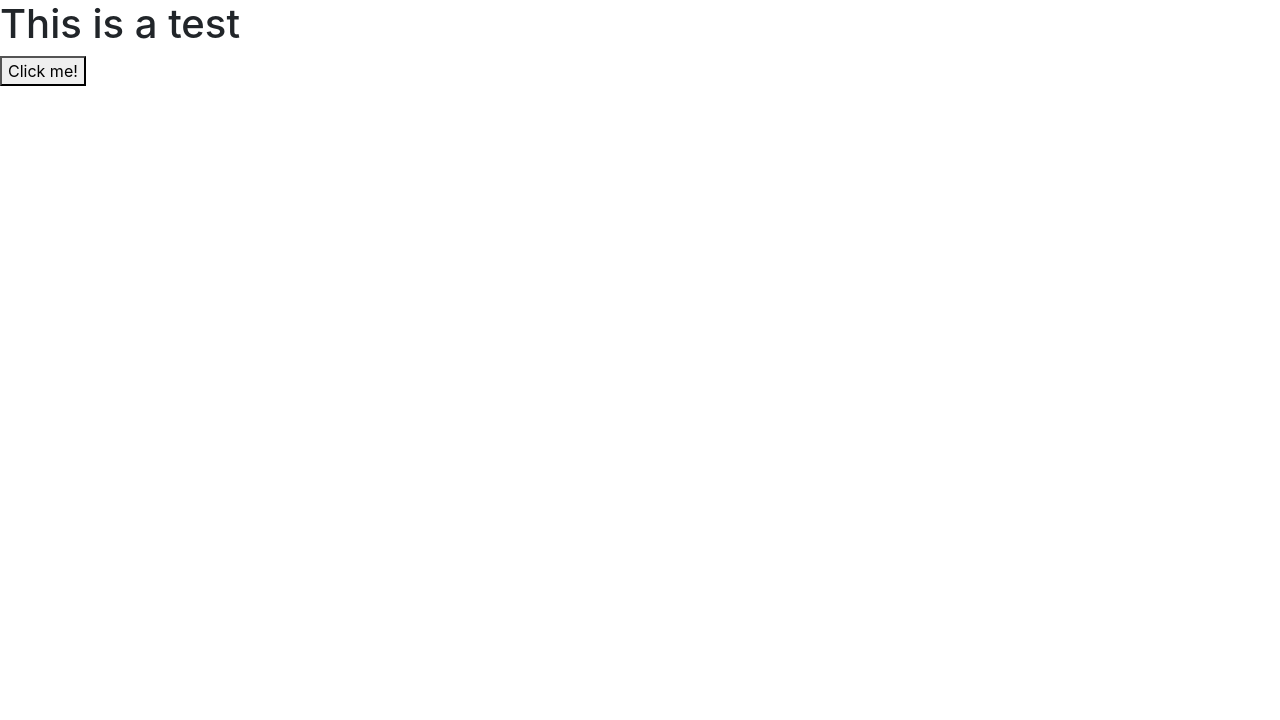
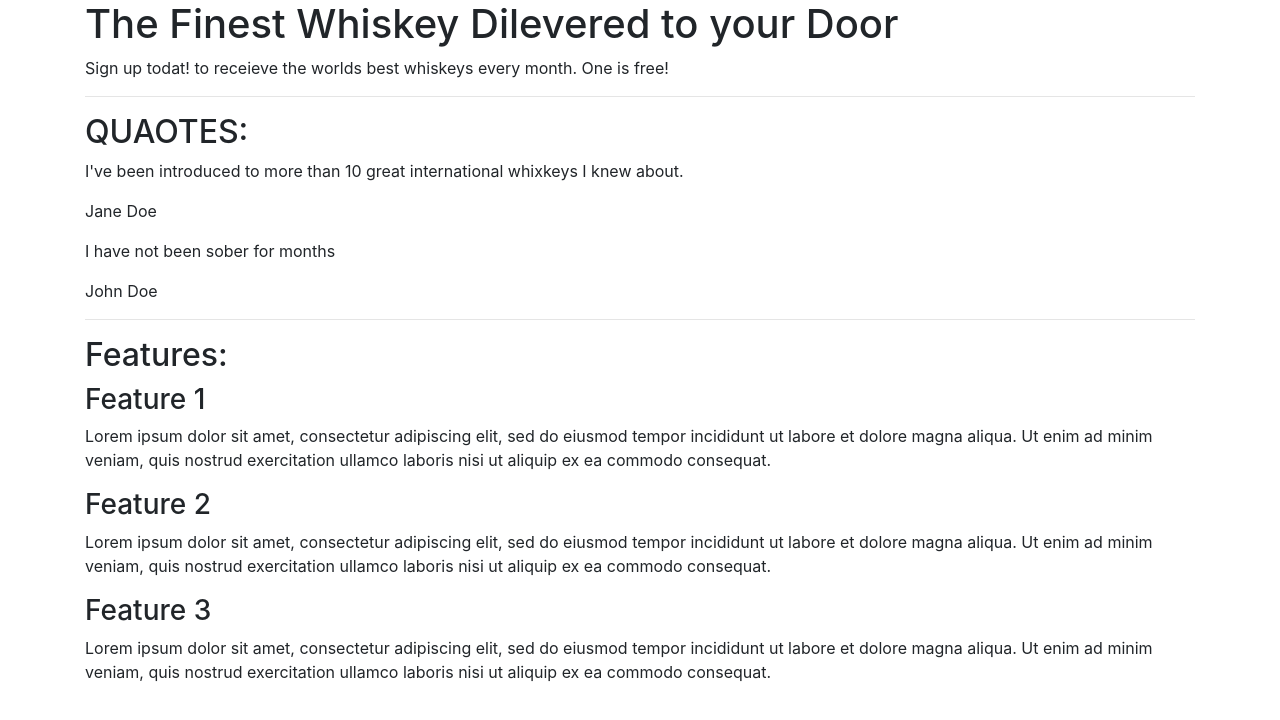
Before and after one commit to Pegrume88/Bootstrap, a plain HTML site: page index.html in a window 1280 px wide. Drawn offline with nearby package versions, Linux system fonts and the light colour scheme.

Commit message:
layout added

```diff
--- a/index.html
+++ b/index.html
@@ -4,12 +4,55 @@
     <meta charset="UTF-8">
     <meta http-equiv="X-UA-Compatible" content="IE=edge">
     <meta name="viewport" content="width=device-width, initial-scale=1.0">
-    <title>Document</title>
+    <title>Whiskey drop | taste a new whicskey every month</title>
     <link rel="stylesheet" href="https://cdn.jsdelivr.net/npm/bootstrap@4.6.2/dist/css/bootstrap.min.css" integrity="sha384-xOolHFLEh07PJGoPkLv1IbcEPTNtaed2xpHsD9ESMhqIYd0nLMwNLD69Npy4HI+N" crossorigin="anonymous">
 <script src="https://cdn.jsdelivr.net/npm/bootstrap@4.6.2/dist/js/bootstrap.bundle.min.js" integrity="sha384-Fy6S3B9q64WdZWQUiU+q4/2Lc9npb8tCaSX9FK7E8HnRr0Jz8D6OP9dO5Vg3Q9ct" crossorigin="anonymous"></script>
 </head>
 <body>
-    <h1>This is a test</h1>
-    <button>Click me!</button>
+    <article class="container">
+        <!-- callout-->
+        <section class="callout">
+            <h1>The Finest Whiskey Dilevered to your Door</h1>
+            <p>Sign up todat! to receieve the worlds best whiskeys every month.
+                One is free!
+            </p>
+        </section>
+        <!--/.callout-->
+        <hr>
+        <!--Quotes-->
+        <section class="Quoates">
+            <h2 class="text-uppercase">Quaotes: </h2>
+            <div class="quote">
+                <p>I've been introduced to more than 10 great international whixkeys
+                    I knew about.</p>
+                <p>Jane Doe<p>
+            </div>
+            <div class="quote">
+                <p>I have not been sober for months</p>
+                <p>John Doe</p>
+            </div>
+        </section>
+        <!--\.Quotes-->
+        <hr>
+
+        <!--Features-->
+        <section class="features">
+            <h2>Features:</h2>
+            <div class="feature">
+                <h3>Feature 1</h3>
+                <p>Lorem ipsum dolor sit amet, consectetur adipiscing elit, sed do eiusmod tempor incididunt ut labore et dolore magna aliqua. Ut enim ad minim veniam, quis nostrud exercitation ullamco laboris nisi ut aliquip ex ea commodo consequat.</p>
+            </div>
+            <div class="feature">
+                <h3>Feature 2</h3>
+                <p>Lorem ipsum dolor sit amet, consectetur adipiscing elit, sed do eiusmod tempor incididunt ut labore et dolore magna aliqua. Ut enim ad minim veniam, quis nostrud exercitation ullamco laboris nisi ut aliquip ex ea commodo consequat.</p>
+            </div>
+            <div class="feature">
+                <h3>Feature 3</h3>
+                <p>Lorem ipsum dolor sit amet, consectetur adipiscing elit, sed do eiusmod tempor incididunt ut labore et dolore magna aliqua. Ut enim ad minim veniam, quis nostrud exercitation ullamco laboris nisi ut aliquip ex ea commodo consequat.</p>
+            </div>
+        </section>
+        <!-- /.features -->
+    </article>
+    </article>
 </body>
 </html>
```
